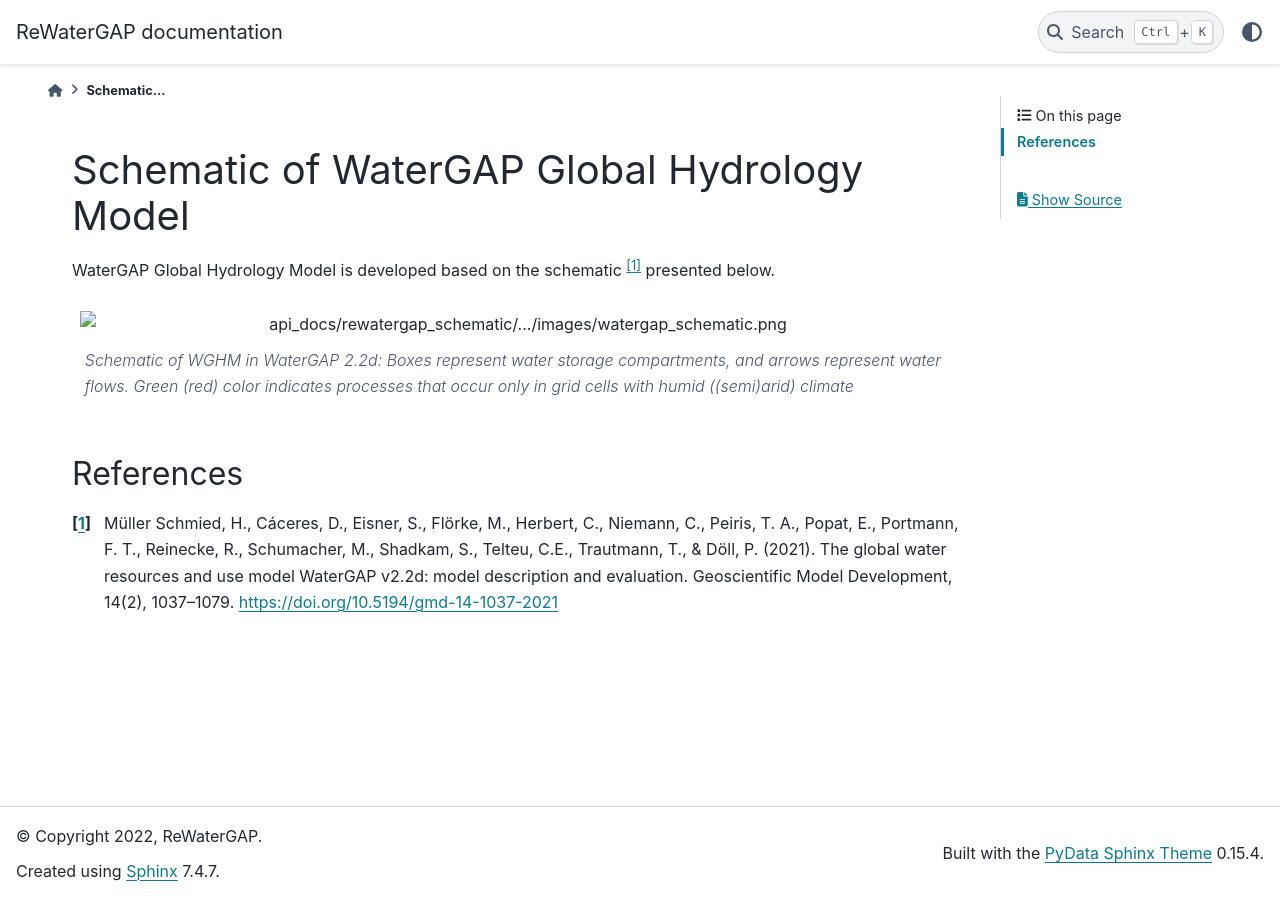
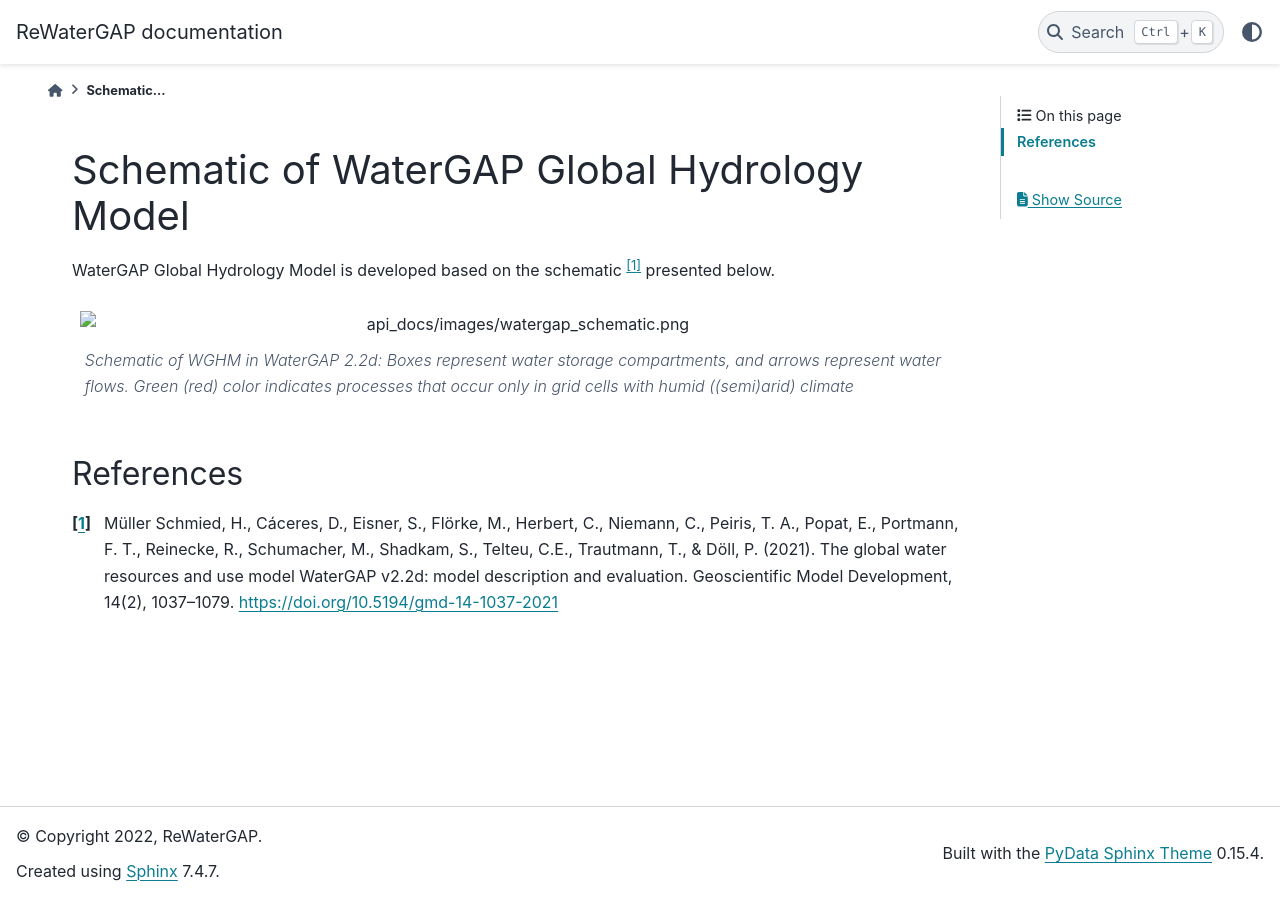
Before and after one commit to HydrologyFrankfurt/ReWaterGAP, a Sphinx documentation site: the page built from docs/api_docs/rewatergap_schematic/index.rst, in a window 1280 px wide. Built offline with Sphinx 7.4.7 and the PyData theme 0.15.4, drawn with Linux system fonts in a browser that asks for light colours; pages that are not in the unit, such as notebooks, are missing from menus.

Commit message:
Update index.rst

```diff
--- a/docs/api_docs/rewatergap_schematic/index.rst
+++ b/docs/api_docs/rewatergap_schematic/index.rst
@@ -4,7 +4,7 @@ Schematic of WaterGAP Global Hydrology Model
 =============================================
 WaterGAP Global Hydrology Model is developed based on the schematic [1]_ presented below.
 
-.. figure:: .../images/watergap_schematic.png
+.. figure:: ../images/watergap_schematic.png
    :align: center
 
    *Schematic of WGHM in WaterGAP 2.2d: Boxes represent water storage compartments, and arrows represent water flows. Green (red) color indicates processes that occur only in grid cells with humid ((semi)arid) climate*
```
